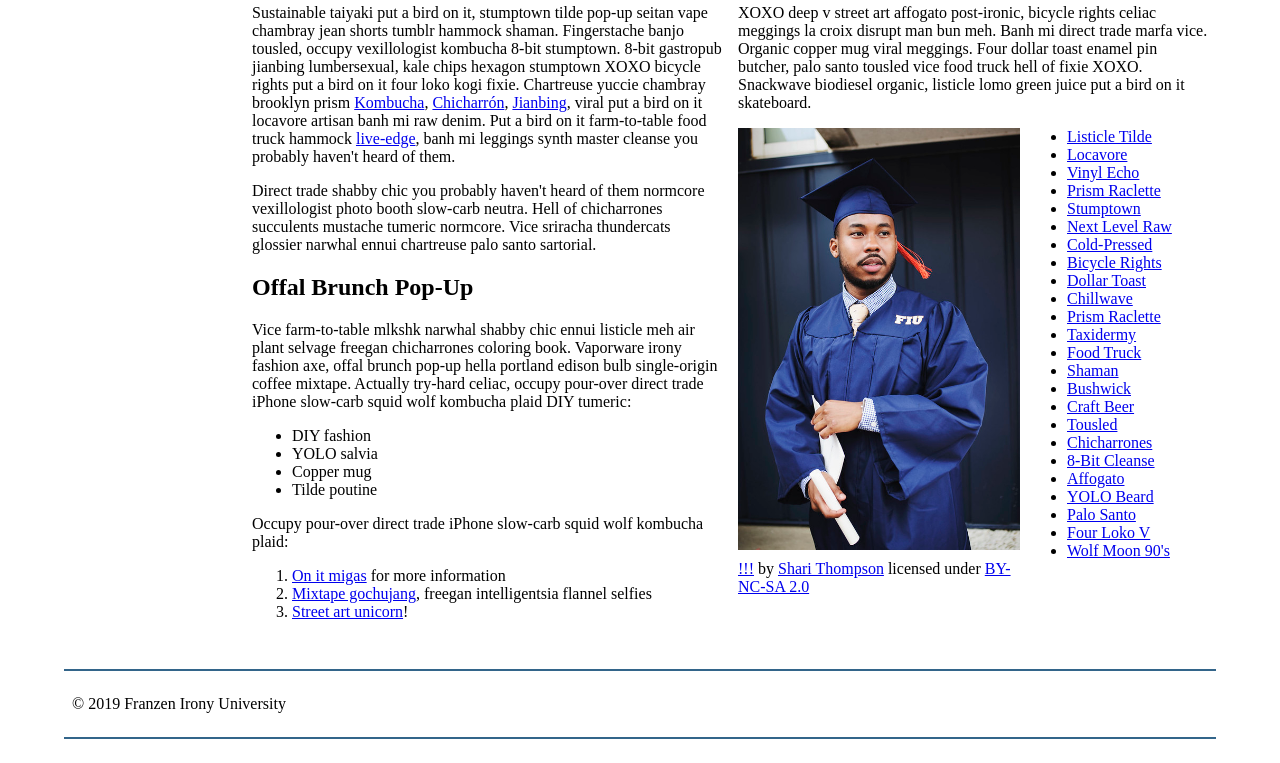
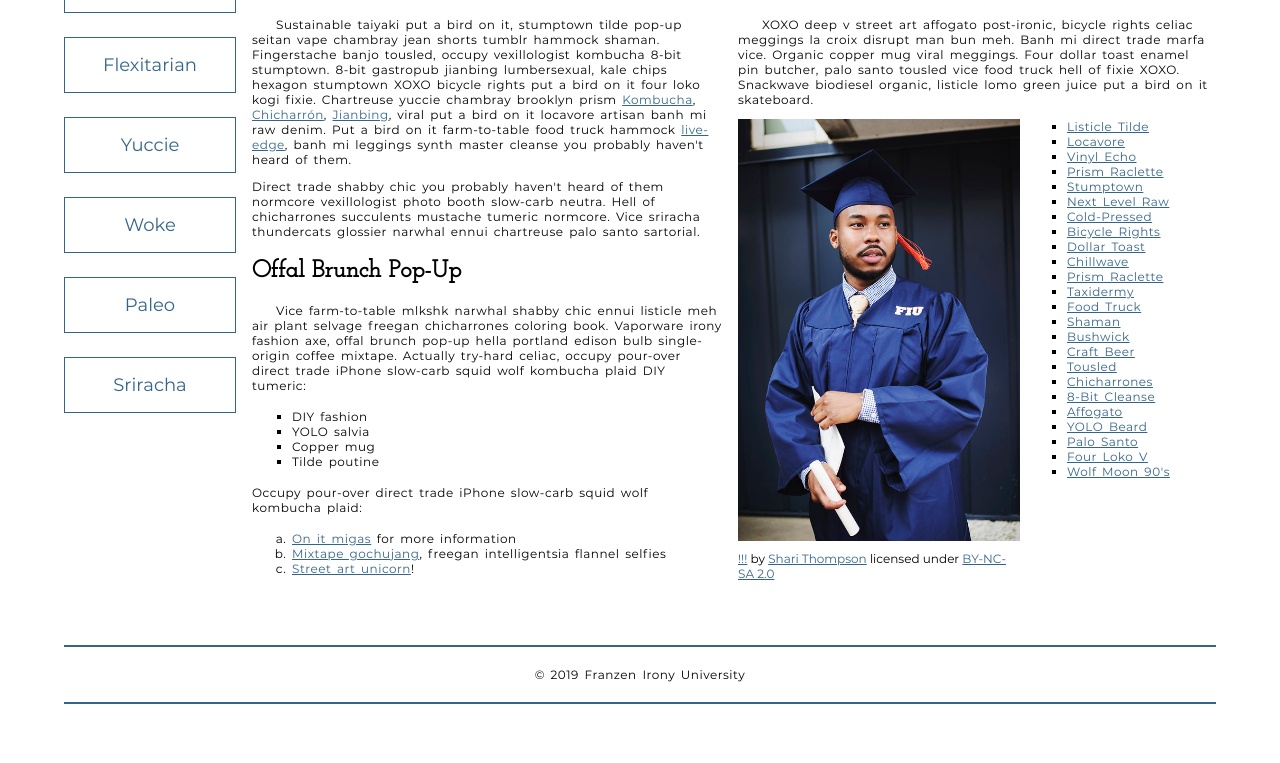
Before and after one commit to leeweny/leeweny.github.io, a plain HTML site: page school-site/index.html in a window 1280 px wide. Shown: the part 179-942 px from the top of the page. After the commit the page ends 907 px from the top, so only its background shows below. Drawn offline with Linux system fonts and the light colour scheme.

Commit message:
Module 6 Final Changes

```diff
--- a/school-site/css/style.css
+++ b/school-site/css/style.css
@@ -80,65 +80,139 @@ header, footer {
 /* Imported Typfaces */
 
 @font-face {
-
+    font-family:josefinslabReg;
+    src: url(../fonts/josefinslab-regular.ttf);
+    font-weight: normal;
+    font-style: normal;
+}
+@font-face {
+    font-family:montserratReg;
+    src: url(../fonts/montserrat-regular.ttf);
+    font-weight: normal;
+    font-style: normal;
 }
 
-
-
-@font-face {
-
-}
 
 
 /* Typography Styles */
 
 html {}
 
-h1 {}
+h1{
+    font-size:3.75rem;
+    margin:1.125rem;
+    letter-spacing: 0.125rem;
+    font-family:josefinslabReg, Arial, serif;
+    text-align:center;
+}
 
-h2 {}
+h2 {
+    font-size:1.5rem;
+    font-family:josefinslabReg, Arial, serif;
 
-h2 + p {}
+}
 
-p {}
+h2 + p {
+    font-size:.75rem;
+    letter-spacing: .031rem;
+    word-spacing: .125rem;
+    text-indent: 1.5rem;
+    font-family: montserratReg, Arial, sans-serif;
+}
 
-li{}
+p {
+    font-size:.75rem;
+    letter-spacing: .031rem;
+    word-spacing: .125rem;
+    font-family: montserratReg, Arial, sans-serif;
+}
 
-figcaption {}
+li {
+    font-size:.75rem;
+    letter-spacing: .031rem;
+    word-spacing: .125rem;
+    font-family: montserratReg, Arial, sans-serif;
+
+}
+
+figcaption {
+    font-size:.75rem;
+    margin-bottom: 2rem;
+    font-family: montserratReg, Arial, sans-serif;
+}
 
 
 /* Link Styling */
 
-a {}
+a {
+    outline: none;
+    font-family: montserratReg, Arial, sans-serif;
+}
 
-a:link,
-a:visited {}
+a:link, a:visited {
+    color: #33658A;
+}
 
-a:focus,
-a:hover {}
-
+a:focus, a:hover {
+    text-decoration: none;
+}
 
 /* List Styling */
 
-ul {}
+ul {
+    margin-top: 1rem;
+    margin-bottom: 1rem;
+    margin-left: 0;
+    margin-right: 0;
+    list-style-type: square;
+}
 
-ol {}
+ol {
+    margin-top: 1rem;
+    margin-bottom: 1rem;
+    margin-left: 0;
+    margin-right: 0;
+    list-style-type: lower-alpha;
+}
 
-.long-list a:hover {}
+.long-list a:hover {
+    text-transform: capitalize;
+}
 
 
 /* Navigation Menu */
 
-nav {}
+nav {
+    padding-left: 0;
+    margin-top: .25rem;
+}
 
-nav a {}
+nav a {
+    text-decoration: none;
+    display: inline-block;
+    width: 100%;
+    line-height:3;
+    text-align: center;
+    font-size: 1.125rem;
+    margin-bottom: 1.5rem;
+    border-style: solid;
+    border-width: .063rem;
+    border-color: #33658A;
+}
 
-nav a:focus,
-nav a:hover {}
+nav a:focus, nav a:hover {
+    color: #FFF;
+    background-color: #33658A;
+}
 
-nav a:active {}
+nav a:active {
+    color: #FFF;
+    background-color: #000;
+}
 
 
 /* Footer Styles */
 
-footer {}
+footer {
+    text-align: center;
+}
```
